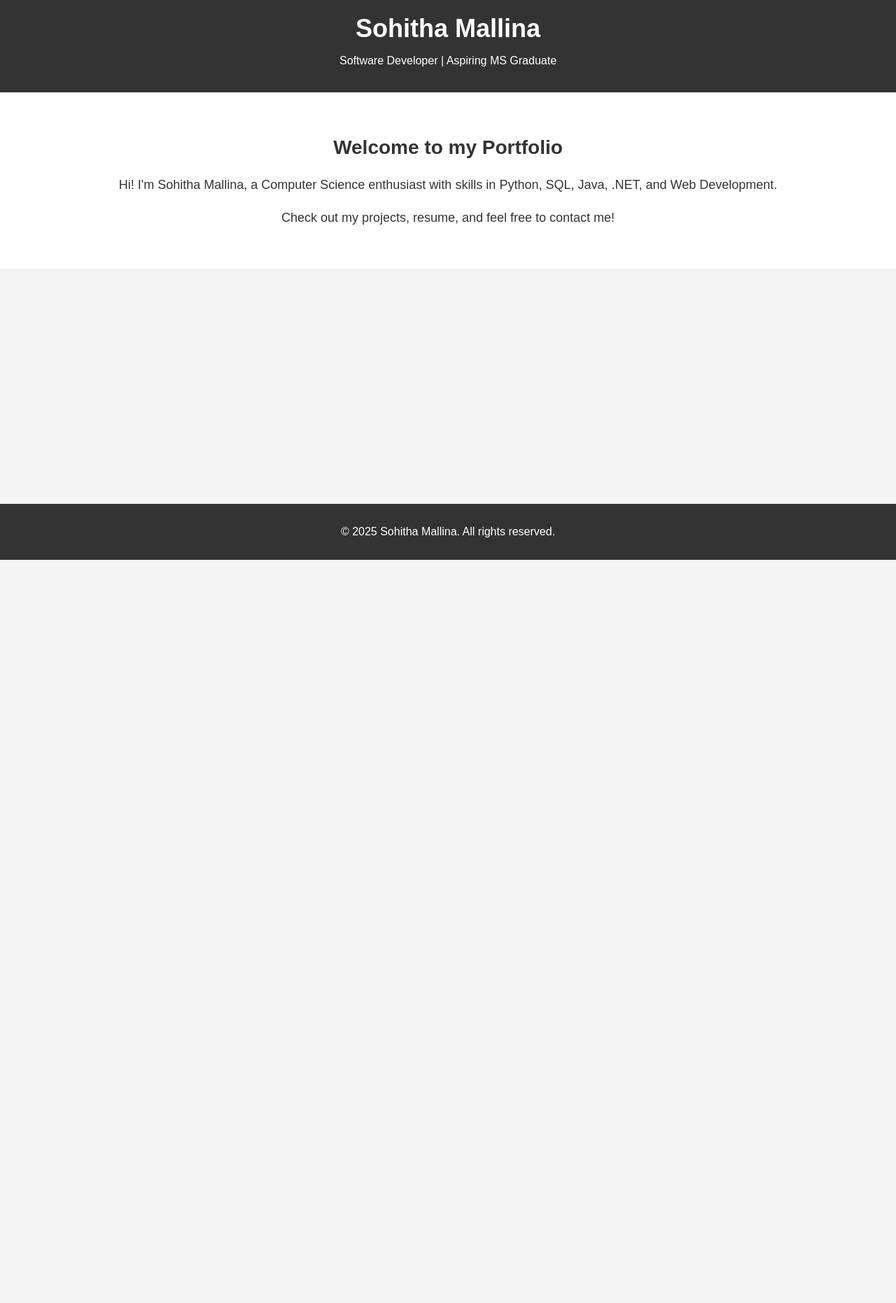
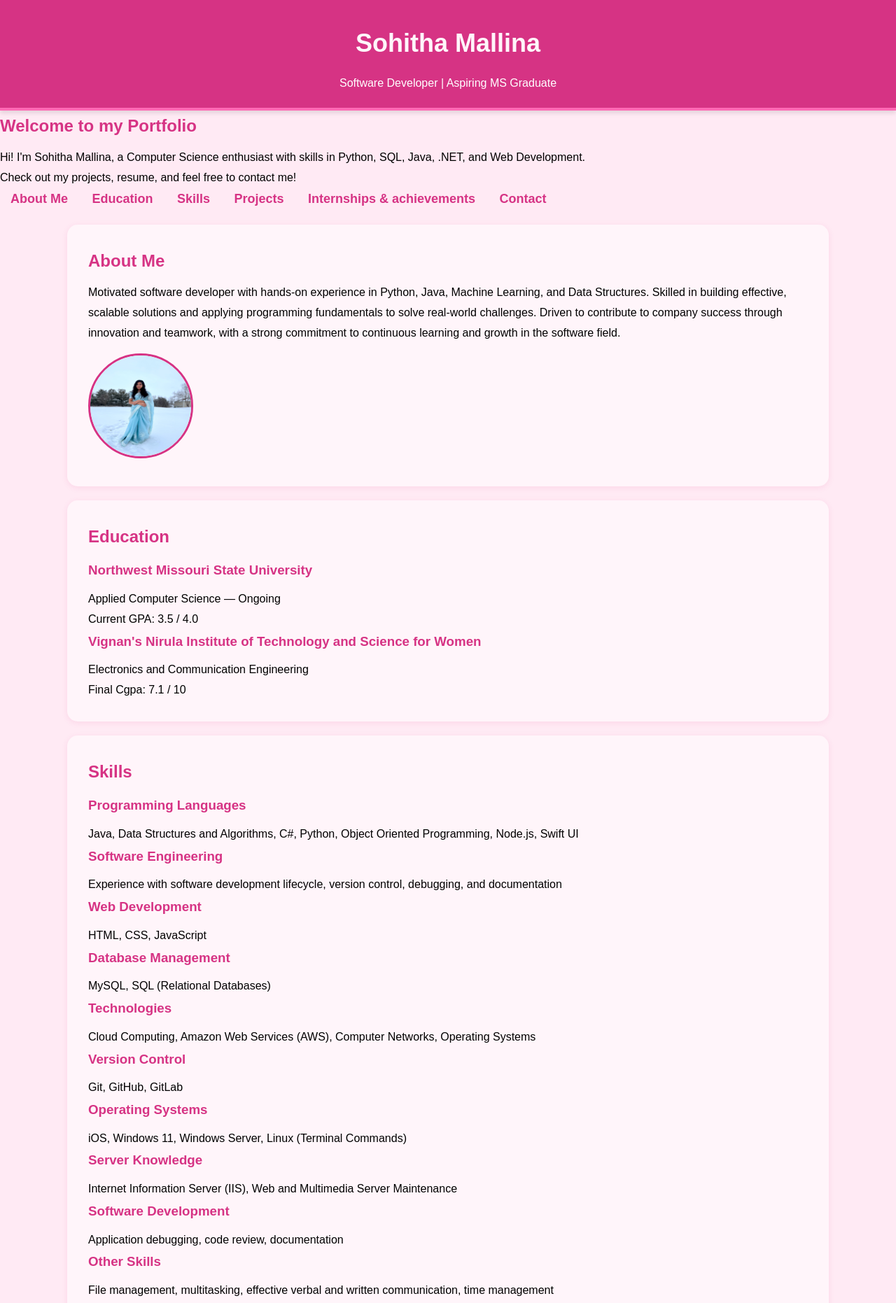
Before and after one commit to SohithaMallina/MyFirstProject, a plain HTML site: page index.html in a window 1280 px wide. Shown: the top 1862 px of the page at 70% size. Before the commit the page ends 800 px from the top, so only its background shows below. Drawn offline with Linux system fonts and the light colour scheme.

Commit message:
added styling and some sections in html

```diff
--- a/index.html
+++ b/index.html
@@ -2,63 +2,156 @@
 <html>
     <head>
         <title>Sohitha Mallina - Portfolio</title>
-        <style>
-            body {
-                font-family: Arial, sans-serif;
-                margin: 0;
-                padding: 0;
-                background-color: #f4f4f4;
-                color: #333;
-            }
-            header {
-                background-color: #333;
-                color: #fff;
-                text-align: center;
-                padding: 20px 0;
-            }
-            header h1 {
-                margin: 0;
-                font-size: 36px;
-            }
-            .intro {
-                text-align: center;
-                padding: 40px;
-                background-color: #fff;
-            }
-            .intro h2 {
-                font-size: 28px;
-            }
-            .intro p {
-                font-size: 18px;
-                line-height: 1.6;
-            }
-            .links a {
-                color: #333;
-                text-decoration: none;
-                margin: 0 15px;
-                font-size: 18px;
-            }
-            footer {
-                background-color: #333;
-                color: #fff;
-                text-align: center;
-                padding: 15px 0;
-                position: fixed;
-                width: 100%;
-                bottom: 0;
-            }
-        </style>
+        <link rel="stylesheet" href="styles.css">
     </head>
     <body>
         <header>
-            <h1>Sohitha Mallina</h1>
+            <h1 class="my-name">Sohitha Mallina</h1>
             <p>Software Developer | Aspiring MS Graduate</p>
         </header>
-        <div class = "intro">
+        <div class = "navbar">
             <h2>Welcome to my Portfolio</h2>
             <p>Hi! I'm Sohitha Mallina, a Computer Science enthusiast with skills in Python, SQL, Java, .NET, and Web Development.</p>
             <p>Check out my projects, resume, and feel free to contact me!</p>
+            <nav>
+                <ul>
+                    <li><a href="#about">About Me</a></li>
+                    <li><a href="#edu">Education</a></li>
+                    <li><a href="#skills">Skills</a></li>
+                    <li><a href="#projects">Projects</a></li>
+                    <li><a href="internships & achievements">Internships & achievements</a></li>
+                    <li><a href="#contact">Contact</a></li>
+                </ul>
+            </nav>
         </div>
+
+        <!-- About Me Section -->
+    <section id="about">
+        <h2>About Me</h2>
+        <p>Motivated software developer with hands-on experience in Python, Java, Machine Learning, and Data Structures. Skilled in building effective,
+            scalable solutions and applying programming fundamentals to solve real-world challenges. Driven to contribute to company success through
+            innovation and teamwork, with a strong commitment to continuous learning and growth in the software field.</p>
+        <img src="sohitha.jpeg" alt="Sohitha Mallina" class="profile-img">
+    </section>
+
+    <!--Eduacation Section-->
+    <section id="edu">
+        <h2>Education</h2>
+        <div class="Master's">
+            <h3>Northwest Missouri State University</h3>
+            <p>Applied Computer Science — Ongoing</p>
+            <span class="gpa">Current GPA: 3.5 / 4.0</span>
+        </div>
+        <div class = "Bachelor of Technology">
+            <h3>Vignan's Nirula Institute of Technology and Science for Women</h3>
+            <p>Electronics and Communication Engineering</p>
+            <span class="gpa">Final Cgpa: 7.1 / 10 </span>
+        </div>
+    </section>
+
+    <section id="skills">
+        <h2>Skills</h2>
+        <h3>Programming Languages</h3>
+    <p>Java, Data Structures and Algorithms, C#, Python, Object Oriented Programming, Node.js, Swift UI</p>
+
+    <h3>Software Engineering</h3>
+    <p>Experience with software development lifecycle, version control, debugging, and documentation</p>
+
+    <h3>Web Development</h3>
+    <p>HTML, CSS, JavaScript</p>
+
+    <h3>Database Management</h3>
+    <p>MySQL, SQL (Relational Databases)</p>
+
+    <h3>Technologies</h3>
+    <p>Cloud Computing, Amazon Web Services (AWS), Computer Networks, Operating Systems</p>
+
+    <h3>Version Control</h3>
+    <p>Git, GitHub, GitLab</p>
+
+    <h3>Operating Systems</h3>
+    <p>iOS, Windows 11, Windows Server, Linux (Terminal Commands)</p>
+
+    <h3>Server Knowledge</h3>
+    <p>Internet Information Server (IIS), Web and Multimedia Server Maintenance</p>
+
+    <h3>Software Development</h3>
+    <p>Application debugging, code review, documentation</p>
+
+    <h3>Other Skills</h3>
+    <p>File management, multitasking, effective verbal and written communication, time management</p>
+    </section>
+    <!-- Projects Section -->
+    <section id="projects">
+        <h2>Projects</h2>
+        <div class="project">
+            <h3>Project 1: Smart Waste Management System for Smart Cities (IOT Based)</h3>
+            <p>Our project leverages loT technology to optimize waste management to promoting cleanliness and timely disposal through Smart
+                Dustbins that send fill-level and odor alerts and enhance efficiency, reduce health risks.
+                </p>
+        </div>
+        <div class="project">
+            <h3>Project 2: Servo Motor Trash Checker</h3>
+            <p>Developed an autonomous Waste Detection and Cleaning system, achieving 95% detection accuracy and efficient waste removal in
+                diverse environments using IR sensors, Node MCU, and servo motor.</p>
+        </div>
+        <div class="project">
+            <h3>Project 3: Personal Portfolio</h3>
+            <p>Developed a personal portfolio to showcase my skills, projects, and achievements.</p>
+        </div>
+    </section>
+
+    <!--Internships & Achievements-->
+    <section class="internships">
+            <h2>Internships & Achievements</h2>
+
+            <h3>Programming for Everybody (Getting started with Python)</h3>
+            <p><strong>University of Michigan</strong> (via Coursera)</p>
+            <ul>
+                <li>Acquired foundational Python programming skills, including syntax, data types, and control structures.</li>
+                <li>Developed simple programs to automate tasks, demonstrating problem-solving and logical thinking.</li>
+            </ul>
+
+            <h3>Introduction to Java</h3>
+            <p><strong>LearnQuest</strong> (via Coursera)</p>
+            <ul>
+                <li>Built a strong understanding of Java fundamentals: object-oriented principles, classes, and inheritance.</li>
+                <li>Gained hands-on experience with Java syntax and developed small applications.</li>
+            </ul>
+
+            <h3>Machine Learning with Python Internship</h3>
+            <p><strong>Verzeo</strong></p>
+            <ul>
+                <li>Applied machine learning algorithms to real-world datasets using supervised and unsupervised learning.</li>
+                <li>Hands-on experience with data preprocessing, feature engineering, and model evaluation in Python.</li>
+            </ul>
+
+            <h3>Introduction to Internet of Things (IoT)</h3>
+            <p><strong>NPTEL | IIT Kharagpur</strong></p>
+            <ul>
+                <li>Studied IoT fundamentals: sensor integration, data communication, and IoT architecture.</li>
+                <li>Designed simple IoT solutions focusing on device connectivity and data transfer protocols.</li>
+            </ul>
+
+            <h3>Programming in Java</h3>
+            <p><strong>NPTEL | IIT Kharagpur</strong></p>
+            <ul>
+                <li>Deepened Java programming skills with advanced object-oriented concepts and data structures.</li>
+                <li>Completed hands-on projects involving algorithms and Java’s standard libraries.</li>
+            </ul>
+        </section>
+
+    <!-- Contact Section -->
+    <section id="contact">
+        <h2>Contact Me</h2>
+        <p>Feel free to reach out to me:</p>
+        <ul>
+            <li>Email: <a href="mailto:sohithamallina@gmail.com">sohithamallina@gmail.com</a></li>
+            <li>LinkedIn: <a href="https://www.linkedin.com/in/sohitha-mallina">LinkedIn Profile</a></li>
+            <li>GitHub: <a href="https://github.com/SohithaMallina">GitHub Profile</a></li>
+        </ul>
+    </section>
+
         <footer>
         <p>&copy; 2025 Sohitha Mallina. All rights reserved.</p>
         </footer>
--- /dev/null
+++ b/styles.css
@@ -0,0 +1,105 @@
+/* Reset default margins and paddings */
+* {
+    margin: 0;
+    padding: 0;
+    box-sizing: border-box;
+}
+
+/* Soft and pretty background */
+body {
+    font-family: 'Poppins', sans-serif;
+    background-color: #ffeaf4;  /* Very light pink background */
+    color: #000000;             /* Black text for easy reading */
+    line-height: 1.8;
+}
+
+/* Header with bold pink and a cute vibe */
+header {
+    background-color: #d63384; /* Deep pink */
+    color: white;
+    text-align: center;
+    padding: 20px 0;
+    border-bottom: 4px solid #ff69b4;
+    box-shadow: 0 4px 6px rgba(0, 0, 0, 0.1);
+}
+
+/* Navigation links styled neatly */
+.navbar nav ul {
+    list-style: none;
+}
+
+.navbar nav ul li {
+    display: inline-block;
+    margin: 0 15px;
+}
+
+.navbar nav ul li a {
+    color: #d63384;
+    text-decoration: none;
+    font-size: 18px;
+    transition: all 0.3s ease;
+}
+
+.navbar nav ul li a:hover {
+    color: #ffb6c1;
+}
+
+/* Stylish section headings */
+h1, h2, h3 {
+    color: #d63384;  /* Deep pink for elegance */
+    margin-bottom: 10px;
+}
+.my-name {
+    color: #fff5fa;
+    font-size: 36px;
+    font-weight: 700;
+    margin-top: 10px;
+}
+/* Sections padding and spacing */
+section {
+    padding: 30px;
+    background: #fff5fa;
+    margin: 20px auto;
+    width: 85%;
+    border-radius: 15px;
+    box-shadow: 0 2px 8px rgba(214, 51, 132, 0.1);
+}
+
+/* Profile Image Rounded and Sweet */
+.profile-img {
+    width: 150px;
+    height: 150px;
+    border-radius: 50%;
+    margin-top: 15px;
+    border: 3px solid #d63384;
+}
+
+/* Project box with soft shadows */
+.project {
+    background: #ffeaf4;
+    padding: 15px;
+    border: 2px solid #ffb6c1;
+    border-radius: 10px;
+    margin-bottom: 15px;
+}
+
+/* Links match the pink vibe */
+a {
+    color: #d63384;
+    text-decoration: none;
+    font-weight: bold;
+}
+
+a:hover {
+    color: #ff69b4;
+}
+
+/* Footer soft and charming */
+footer {
+    background-color: #d63384;
+    color: white;
+    text-align: center;
+    padding: 15px 0;
+    font-size: 14px;
+    border-top: 3px solid #ff69b4;
+}
```
Also changed, not shown: new.html (deleted, +0 -1 lines), sohitha.jpeg (added).
